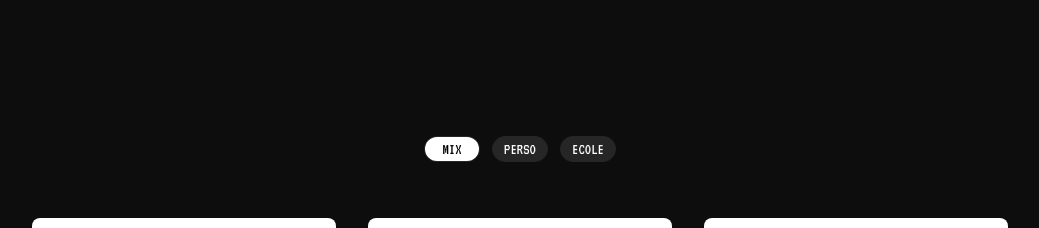
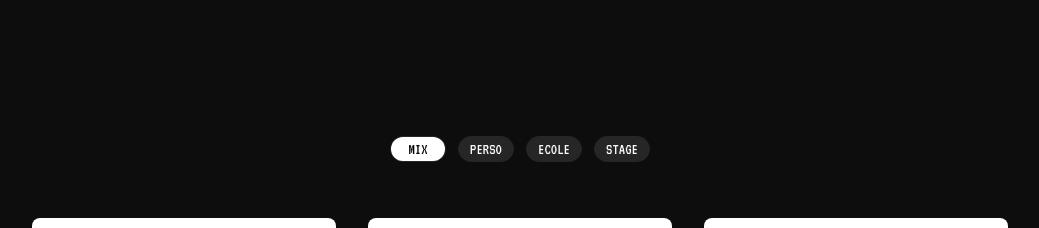
Before and after one commit to HugoRytlewski/portfolioHugo, a Nuxt app: page / in a window 1280 px wide. Shown: the part 1560-1788 px from the top of the page, without its empty margins (120-1159 px from the left). Built offline with nearby package versions, Linux system fonts and the light colour scheme.

Commit message:
add stage

```diff
--- a/pages/index.vue
+++ b/pages/index.vue
@@ -8,6 +8,8 @@ const Text2 = ref(true);
 const Mix = ref(true);
 const Perso = ref(false);
 const Pro = ref(false);
+const Stage = ref(false);
+
 
 
 import "assets/css/main.css";
@@ -107,6 +109,7 @@ function sortProjectByCat(Indice) {
     Perso.value = true;
     Pro.value = false;
     Mix.value = false;
+    Stage.value = false;
 
 
     tab.value = ref({ Feed , Meteo , Animation,Bento });
@@ -114,14 +117,25 @@ function sortProjectByCat(Indice) {
     Perso.value = false;
     Pro.value = true;
     Mix.value = false;
+    Stage.value = false;
 
 
-    tab.value = ref({ Resto , Nextfeed, AP , SeminaireJSon, NextEvent});
+    tab.value = ref({ Resto , AP , SeminaireJSon});
   } else if (Indice == "MIX") {
     Perso.value = false;
     Pro.value = false;
     Mix.value = true;
+    Stage.value = false;
+
     tab.value = ref({ Resto , Feed, EcoQuest, AP});
+  }
+  else if (Indice == "STAGE") {
+    Perso.value = false;
+    Pro.value = false;
+    Mix.value = false;
+    Stage.value = true;
+
+    tab.value = ref({ Nextfeed, NextEvent });
   }
 }
 
@@ -307,6 +321,17 @@ onMounted(() => {
         ECOLE
       </p>
     </div>
+    <div
+    class="bg-neutral-800 text-white rounded-full w-14 text-center border-neutral-800 border hover:border-white duration-300 cursor-pointer"
+  >
+    <p
+      class="select-none"
+      :class="{ 'bg-white rounded-full text-black': Stage }"
+      @click="sortProjectByCat('STAGE')"
+    >
+      STAGE
+    </p>
+  </div>
 
   </div>
   <div
```
